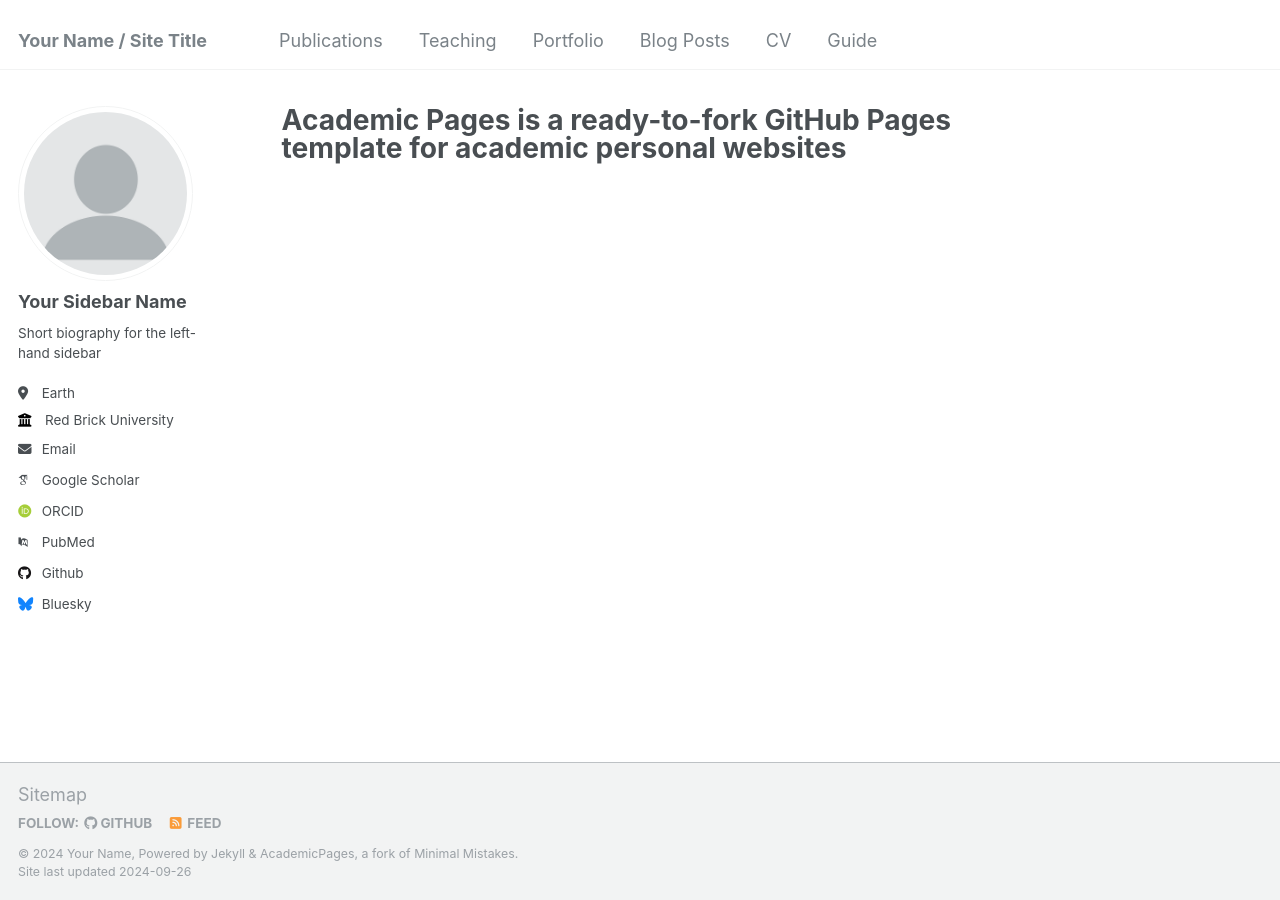
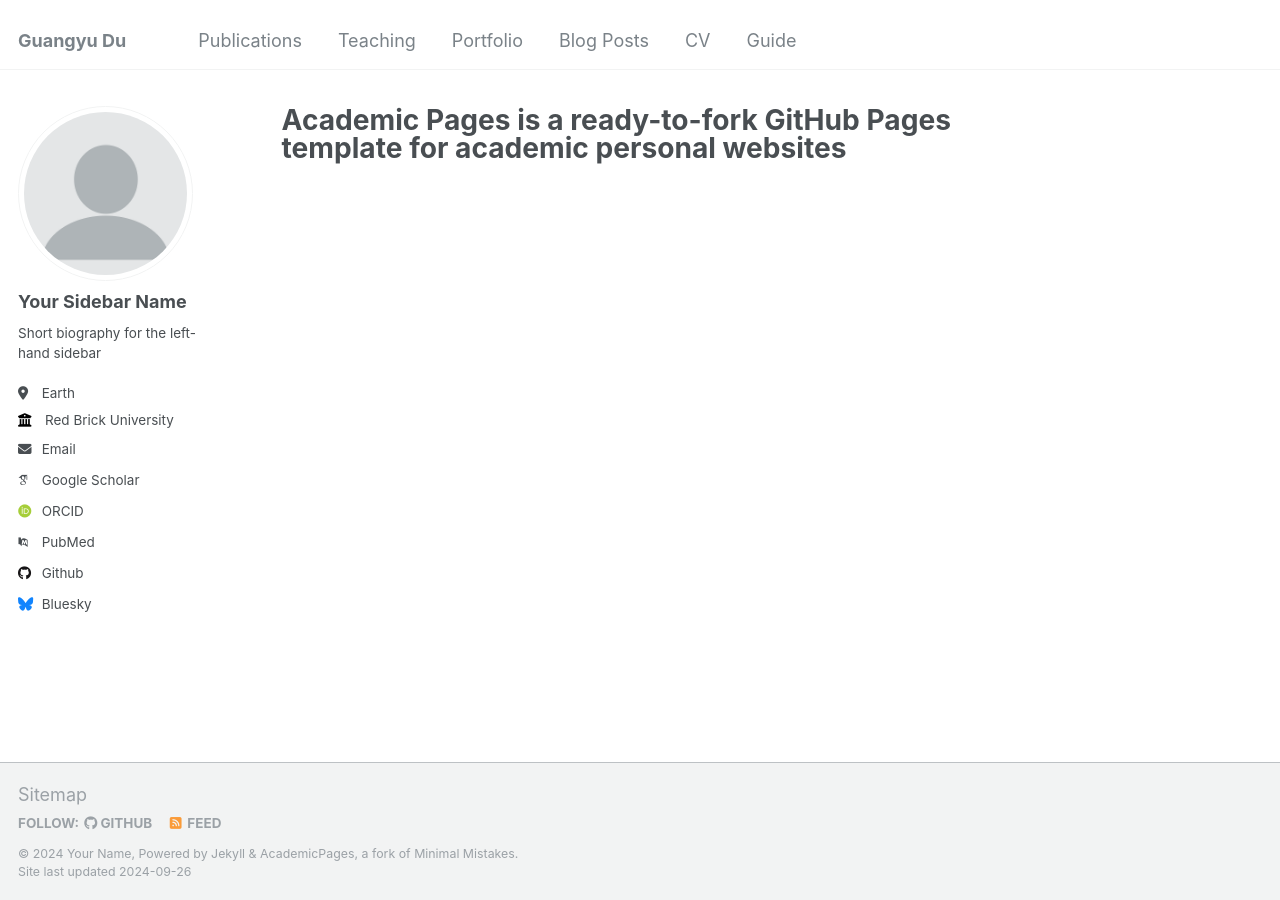
Before and after one commit to evaeins/evaeins.github.io, a Jekyll site: the page built from _pages/about.md, in a window 1280 px wide. Built offline with Jekyll 4.4.1, drawn with Linux system fonts in a browser that asks for light colours; some web fonts are replaced.

Commit message:
_config.yml

```diff
--- a/_config.yml
+++ b/_config.yml
@@ -8,7 +8,7 @@
 
 # Basic Site Settings
 locale                   : "en-US"
-title                    : "Your Name / Site Title"
+title                    : "Guangyu Du"
 title_separator          : "-"
 name                     : &name "Your Name"
 description              : &description "personal description"
```
